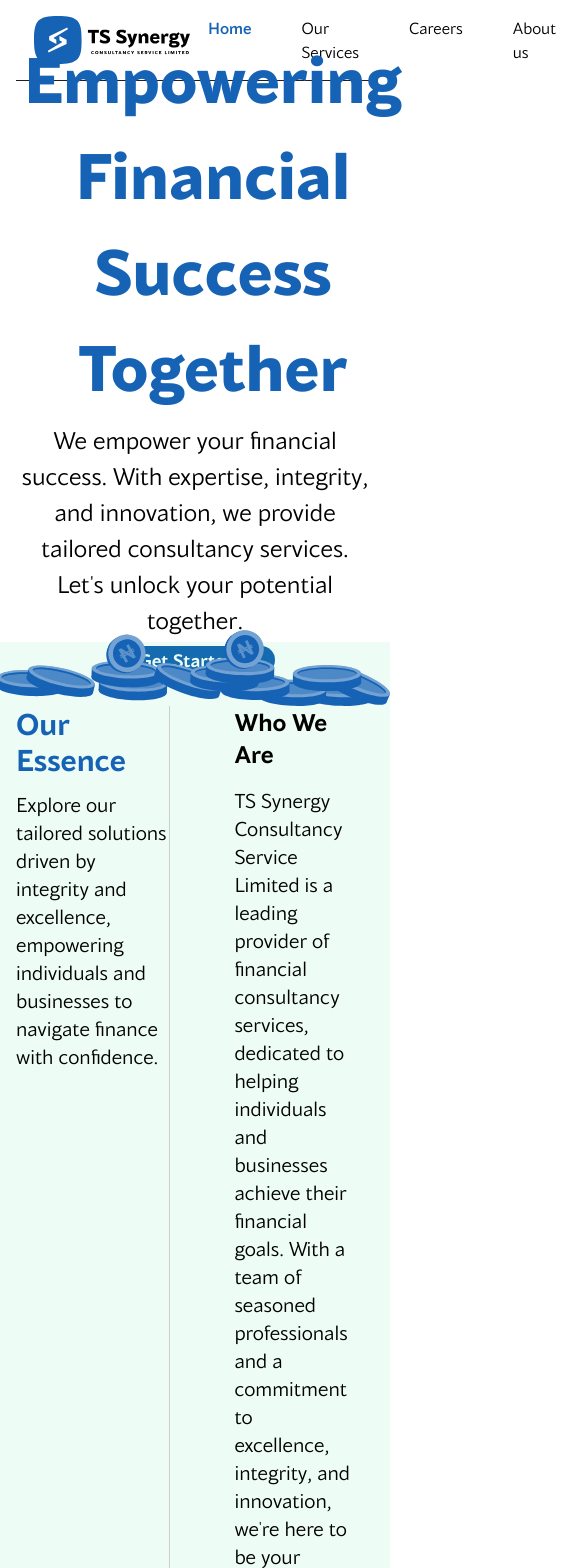
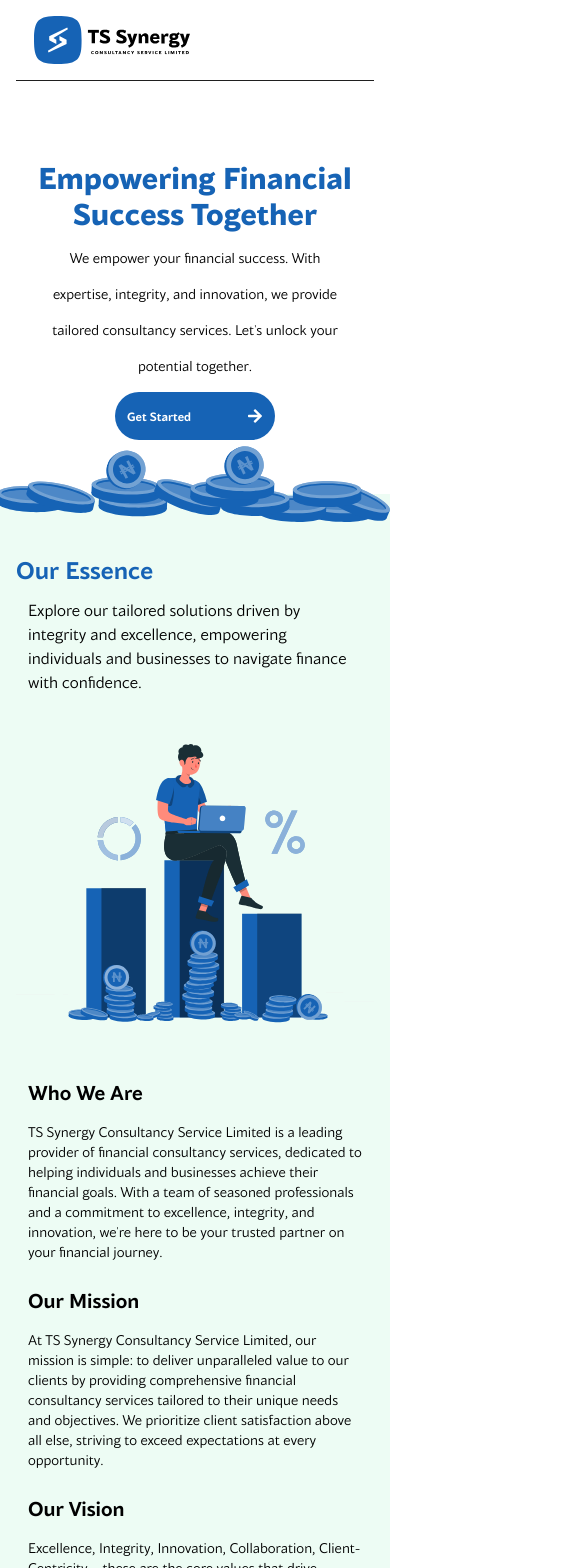
Before and after one commit to ayowayne123/ts-synergy, a Next.js app: page / in a window 390 px wide. Shown: the top 1568 px of the page, 585 px wide, since content can reach past the window. Built offline with nearby package versions, Linux system fonts and the light colour scheme.

Commit message:
Style: Mobile responsiveness for First page

```diff
--- a/app/footer.js
+++ b/app/footer.js
@@ -7,7 +7,7 @@ function Footer() {
   return (
     <footer className='bg-synergyBlue pb-10'>
         <div className='container text-white font-light text-lg '>
-            <div className='flex flex-row py-16  justify-between'>
+            <div className='flex lg:flex-row py-16 flex-col  justify-between'>
             <div className='flex flex-col gap-2'>
             <Link
             href="/"
@@ -43,7 +43,7 @@ function Footer() {
       </ul>
             </div>
 
-            <nav className='w-[300px] grid grid-cols-2 gap-y-2 flex-none  self-start mt-20 '>
+            <nav className='lg:w-[300px] grid grid-cols-2 gap-y-2 flex-none  self-start mt-20 '>
 
             <Link
               href="/"
--- a/app/header.js
+++ b/app/header.js
@@ -27,7 +27,7 @@ function Header() {
             </div>
 
           </Link>
-          <nav className="flex flex-row gap-[50px] font-light ">
+          <nav className="lg:flex flex-row lg:gap-[44px] font-light hidden ">
             <Link
               href="/"
               className={`cursor-pointer ${pathname == "/" ? "text-synergyBlue font-normal" : ""}`}
--- a/app/hero.jsx
+++ b/app/hero.jsx
@@ -9,43 +9,43 @@ import Image from "next/image";
 function Hero() {
   return (
     <div className="  flex flex-col jusify-between font-light">
-    <div className="container font-light flex flex-col flex-grow justify-center  lg:gap-4  h-[calc(100dvh_-_300px)] min-h-[450px]">
-        <h1 className="text-synergyBlue font-bold max-w-[900px]
-         text-[64px] flex mx-auto text-center px-2 ">Empowering Financial Success Together</h1>
-         <span className="max-w-[600px] flex mx-auto text-center text-2xl leading-9 my-2">
+    <div className="container font-light flex flex-col flex-grow justify-center  lg:gap-4  pt-20 xl:pt-24 lg:h-[calc(100vh_-_300px)] lg:min-h-[480px]">
+        <h1 className="text-synergyBlue font-bold lg:max-w-[900px] max-w-[340px] md:max-w-[500px]
+         lg:text-[64px] text-3xl md:text-5xl flex mx-auto text-center px-2 ">Empowering Financial Success Together</h1>
+         <span className="lg:max-w-[600px] max-w-[300px] md:max-w-[470px] flex mx-auto text-center lg:text-2xl md:text-lg text-sm leading-9 my-2">
          We empower your financial success. With expertise, integrity, and innovation, we provide tailored consultancy services. Let&apos;s unlock your potential together.
          </span>
          <Link href='/' className="bg-synergyBlue mx-auto flex rounded-full items-center justify-between  hover:opacity-70
-          text-white max-w-[270px] h-[69px] text-lg font-semibold px-6 ">
+          text-white lg:w-[270px] md:w-52 w-40 md:h-[60px] h-12 lg:h-[69px] lg:text-lg text-xs md:text-base font-semibold lg:px-6 px-3 ">
             <span>Get Started</span><FaArrowRight size={16}/></Link>
 
 </div>
-<Image src={moneyBackground} className="object-contain  w-full translate-y-16 -mt-16 " alt="money"/>
+<Image src={moneyBackground} className="object-contain  w-full translate-y-7 -mt-7 lg:translate-y-16 lg:-mt-16 " alt="money"/>
 
 {/* Second part of hero */}
-<div className="bg-synergyLightBlue py-16 w-full">
-    <div className="container  grid grid-cols-7 divide-x-[0.5px] divide-[#CDCDCD]">
-        <div className="col-span-3 flex flex-col justify-between">
+<div className="bg-synergyLightBlue lg:py-16 py-9 w-full">
+    <div className="container pt-6 grid lg:grid-cols-7 lg:divide-x-[0.5px] g:divide-[#CDCDCD]">
+        <div className="lg:col-span-3 flex flex-col justify-between">
            <div>
-            <h2 className="text-synergyBlue font-semibold text-3xl">Our Essence</h2>
-            <p className="max-w-[400px] flex text-xl mt-3">Explore our tailored solutions driven by integrity and excellence,
+            <h2 className="text-synergyBlue font-semibold text-2xl lg:text-3xl">Our Essence</h2>
+            <p className="lg:max-w-[400px] flex lg:text-xl mt-3 px-3 lg:px-0">Explore our tailored solutions driven by integrity and excellence,
                 empowering individuals and businesses to navigate finance with confidence.</p>
             </div>
-            <Image src={heroImage} className="object-contain w-full h-[460px] mr-10  object-left " alt="man sitting behind laptop"/>
+            <Image src={heroImage} className="object-contain w-full md:h-[460px] h-96 lg:mr-10 lg:py-0 py-5  object-left " alt="man sitting behind laptop"/>
         </div>
 
-        <div className="flex flex-col pl-16 pr-6 text-xl col-span-4 gap-6">
+        <div className="flex flex-col lg:pl-16 lg:pr-6 px-3 lg:px-0 text-xl lg:col-span-4 gap-6">
         <div className="flex flex-col ">
-<h3 className="text-2xl font-semibold mb-4">Who We Are </h3>
-<p>
+<h3 className="text-xl lg:text-2xl font-semibold mb-4">Who We Are </h3>
+<p className="text-sm md:text-base">
 TS Synergy Consultancy Service Limited is a leading provider of financial consultancy services, dedicated to helping individuals and businesses achieve their financial goals.
 With a team of seasoned professionals and a commitment to excellence, integrity, and innovation, we&apos;re here to be your trusted partner on your financial journey.</p>
 
 </div>
 
 <div className="flex flex-col ">
-<h3 className="text-2xl font-semibold mb-4">Our Mission  </h3>
-<p>
+<h3 className="text-xl lg:text-2xl font-semibold mb-4">Our Mission  </h3>
+<p className="text-sm md:text-base">
 At TS Synergy Consultancy Service Limited,
 our mission is simple: to deliver unparalleled value to our clients by providing comprehensive financial consultancy services
 tailored to their unique needs and objectives. We prioritize client satisfaction above all else,
@@ -54,8 +54,8 @@ tailored to their unique needs and objectives. We prioritize client satisfaction
 </div>
 
 <div className="flex flex-col ">
-<h3 className="text-2xl font-semibold mb-4">Our Vision </h3>
-<p>
+<h3 className="text-xl lg:text-2xl font-semibold mb-4">Our Vision </h3>
+<p className="text-sm md:text-base">
 Excellence, Integrity, Innovation, Collaboration,
  Client-Centricity – these are the core values that drive everything we do at TS Synergy Consultancy Service Limited.
  We believe in setting the standard for excellence in the financial consultancy industry and conducting ourselves with honesty, transparency,
--- a/app/info.jsx
+++ b/app/info.jsx
@@ -7,30 +7,30 @@ import Image from "next/image";
 const Info = () => {
     return(
 <div className="bg-synergyBlue  text-white font-light relative overflow-hidden">
-    <div className="container z-30 py-16">
-    <h2 className="font-semibold w-[450px] mx-auto flex text-4xl text-center px-3 flex-col">
+    <div className="container z-30 lg:py-16 py-8">
+    <h2 className="font-semibold lg:w-[450px] mx-auto flex text-[26px] md:text-3xl lg:text-4xl text-center px-3 flex-col">
     <span>Tailored Solutions</span>
     <span>for Your Financial Needs</span>
          </h2>
-         <p className="px-12 text-center text-xl mt-6 leading-[30px]">At TS Synergy Consultancy Service Limited, we provide a range of
+         <p className="px-12 text-center lg:text-xl text-base mt-6 lg:leading-[30px]">At TS Synergy Consultancy Service Limited, we provide a range of
             tailored services to empower your financial success. From tax consultation to accounting,
              financial planning, and business advisory, our experts blend expertise with innovation to guide you
              toward your goals with clarity and precision. Experience the synergy of our services and unlock
               your full
              financial potential with TS Synergy Consultancy Service Limited.</p>
-             <div className="grid grid-cols-2 gap-8 my-16 px-3">
-                <div className="text-black z-10 bg-white rounded-xl px-10 py-10 flex flex-col gap-3">
+             <div className="grid lg:grid-cols-2 gap-8 lg:my-16 my-8 px-3">
+                <div className="text-black z-10 bg-white rounded-xl lg:px-10 lg:py-10 p-10 flex flex-col gap-3">
                 <Image src={tax}
     className="object-contain mb-4 " width={58} height={58} alt="bg"/>
-    <h3 className="font-semibold text-3xl">Tax Consultation</h3>
-    <p className="text-xl leading-8">Navigate the intricate landscape of tax laws and regulations with confidence. Our expert team provides strategic guidance tailored to your specific needs, helping you optimize deductions, minimize liabilities, and ensure compliance. With our proactive approach and in-depth knowledge,
+    <h3 className="font-semibold  text-lg lg:text-3xl">Tax Consultation</h3>
+    <p className="lg:text-xl text-sm leading-8">Navigate the intricate landscape of tax laws and regulations with confidence. Our expert team provides strategic guidance tailored to your specific needs, helping you optimize deductions, minimize liabilities, and ensure compliance. With our proactive approach and in-depth knowledge,
         we empower you to make informed decisions that maximize tax savings and minimize risks.</p>
                 </div>
-                <div className="text-black z-10 bg-white rounded-xl px-10 py-10 flex flex-col gap-3">
+                <div className="text-black z-10 bg-white rounded-xl lg:px-10 lg:py-10 p-10 flex flex-col gap-3">
                 <Image src={account}
     className="object-contain mb-4 " width={58} height={58} alt="bg"/>
-    <h3 className="font-semibold text-3xl">Accounting Services</h3>
-    <p className="text-xl leading-8">Streamline your financial processes and gain peace of
+    <h3 className="font-semibold  text-lg lg:text-3xl">Accounting Services</h3>
+    <p className="lg:text-xl text-sm leading-8">Streamline your financial processes and gain peace of
     mind with our comprehensive accounting services. From bookkeeping to financial statement preparation,
     our meticulous approach ensures accuracy and reliability in every transaction.
     Let us handle the numbers while you focus on growing your business,
--- a/app/layout.js
+++ b/app/layout.js
@@ -1,4 +1,4 @@
-import { Inter } from "next/font/google"
+import { Inter } from "next/font/google";
 import "./globals.css";
 import localFont from "next/font/local";
 import Header from "./header";
--- a/app/newsLetter.jsx
+++ b/app/newsLetter.jsx
@@ -4,13 +4,13 @@ function NewsLetter() {
   return (
     <div className='bg-synergyBlack py-12 text-white font-light '>
         <div className='container flex flex-col'>
-        <h3 className='font-semibold text-3xl mx-auto flex '>Subscribe to Our Newsletter</h3>
-        <p className='text-lg flex w-[900px] text-center mx-auto my-4'>Unlock exclusive insights and expert tips tailored to your financial journey with TS Synergy Consultancy Service Limited. Join our community and stay ahead of the curve in tax consultation, accounting services, financial planning, and business advisory.
+        <h3 className='font-semibold lg:text-3xl text-2xl mx-auto flex px-16 lg:px-0 text-center '>Subscribe to Our Newsletter</h3>
+        <p className='lg:text-lg text-sm flex lg:max-w-[900px] text-center mx-auto my-4'>Unlock exclusive insights and expert tips tailored to your financial journey with TS Synergy Consultancy Service Limited. Join our community and stay ahead of the curve in tax consultation, accounting services, financial planning, and business advisory.
              Subscribe now for financial empowerment!</p>
-             <form className='w-[950px] border-[0.5px] rounded-[30px] border-white p-2 flex flex-row mx-auto my-5'>
+             <form className='lg:max-w-[950px] w-full border-[0.5px] rounded-[30px] border-white p-2 flex flex-row mx-auto my-5'>
                 <input type='email' placeholder='Email' className='flex flex-grow appearance-none bg-transparent outline-none
-                placeholder:text-[#858080] px-8 placeholder:text-xl placeholder:font-medium'/>
-                <button className='bg-synergyBlue w-[180px] text-xl text-center h-[70px] rounded-2xl'>Submit</button>
+                placeholder:text-[#858080] lg:px-8 px-4 lg:placeholder:text-xl placeholder:text-lg placeholder:font-medium'/>
+                <button className='bg-synergyBlue lg:w-[180px] w-20 text-base lg:text-xl text-center lg:h-[70px] h-[48px] rounded-2xl'>Submit</button>
              </form>
         </div>
 
```
